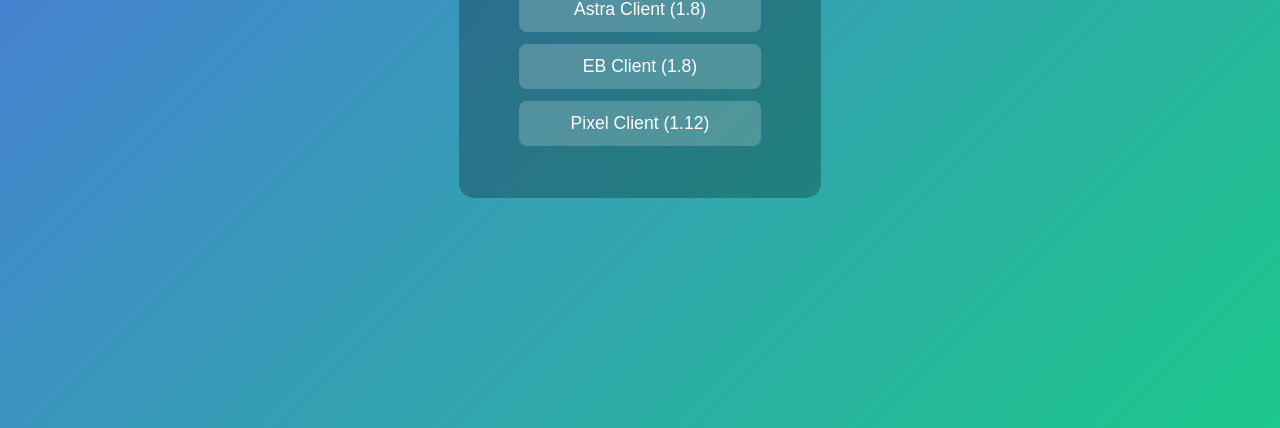
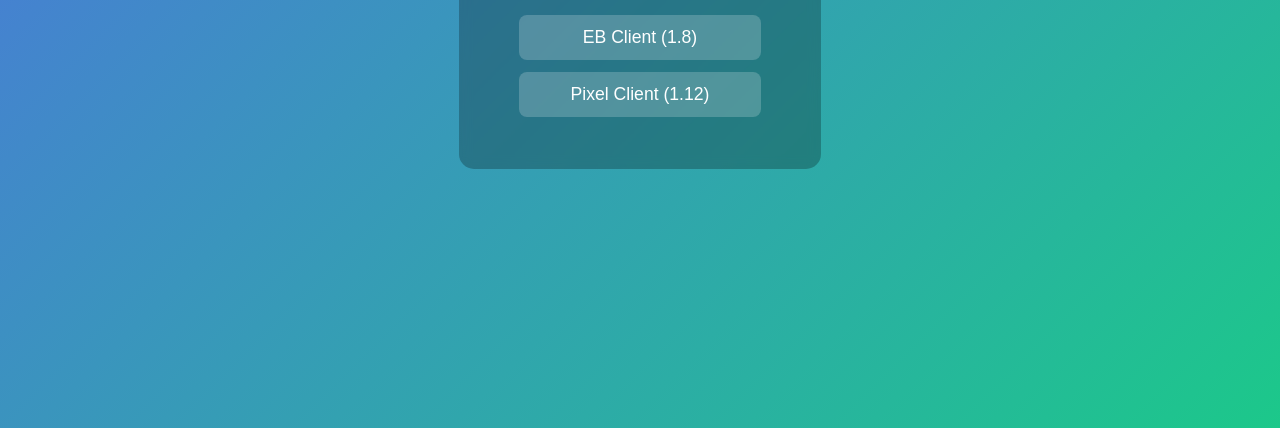
Before and after one commit to ZykoGit/Clients, a plain HTML site: page index.html in a window 1280 px wide. Shown: the part 372-800 px from the top of the page. Drawn offline with Linux system fonts and the light colour scheme.

Commit message:
Update index.html

```diff
--- a/index.html
+++ b/index.html
@@ -49,7 +49,6 @@
 <body>
     <div class="container">
         <h1>Choose a Client</h1>
-        <a href="astrawasmoffline.html">Astra Client (1.8)</a>
         <a href="EB Client V1.0.0R2 WASM.html">EB Client (1.8)</a>
         <a href="pixel1.12.html">Pixel Client (1.12)</a>
     </div>
```
